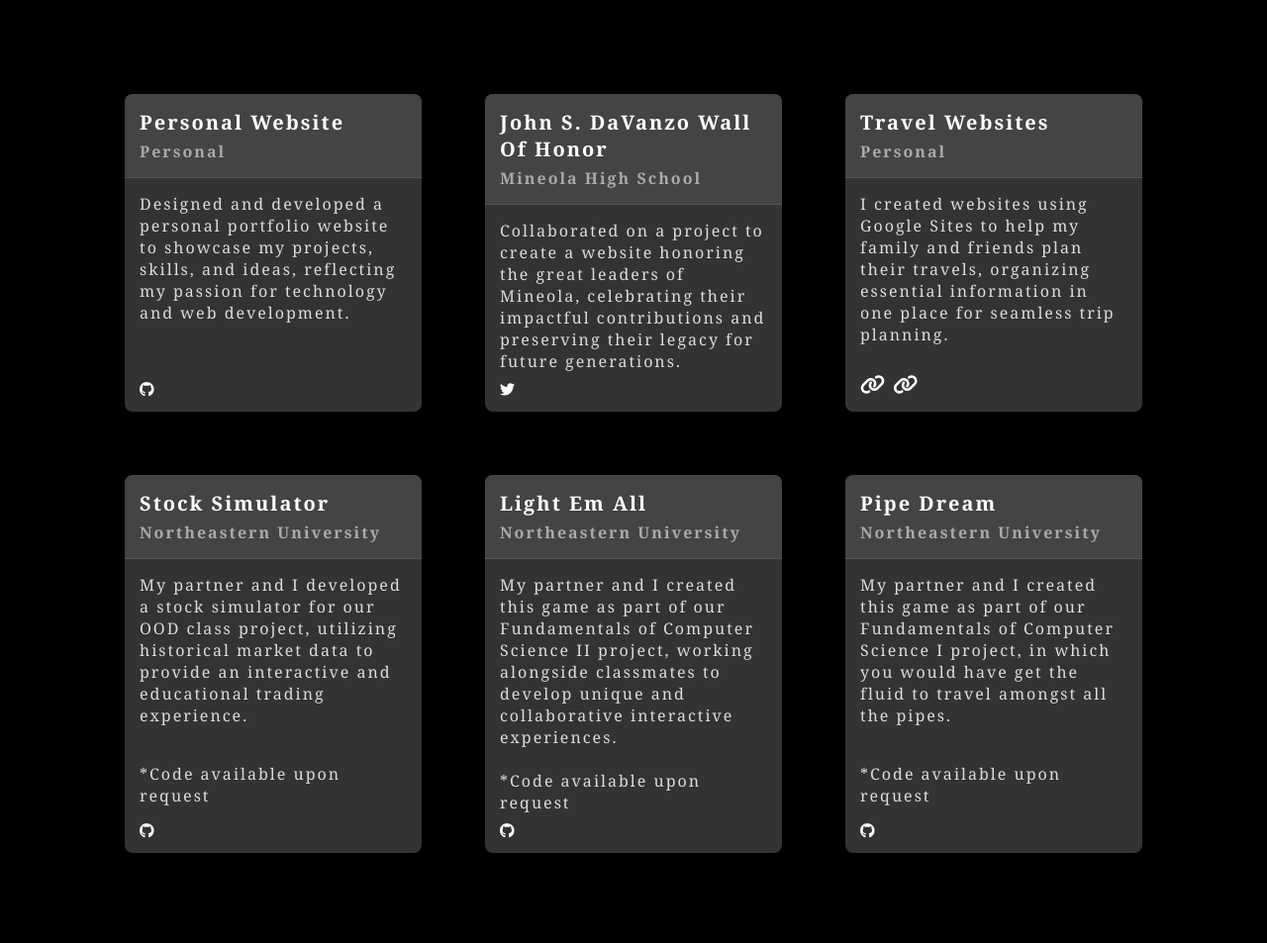
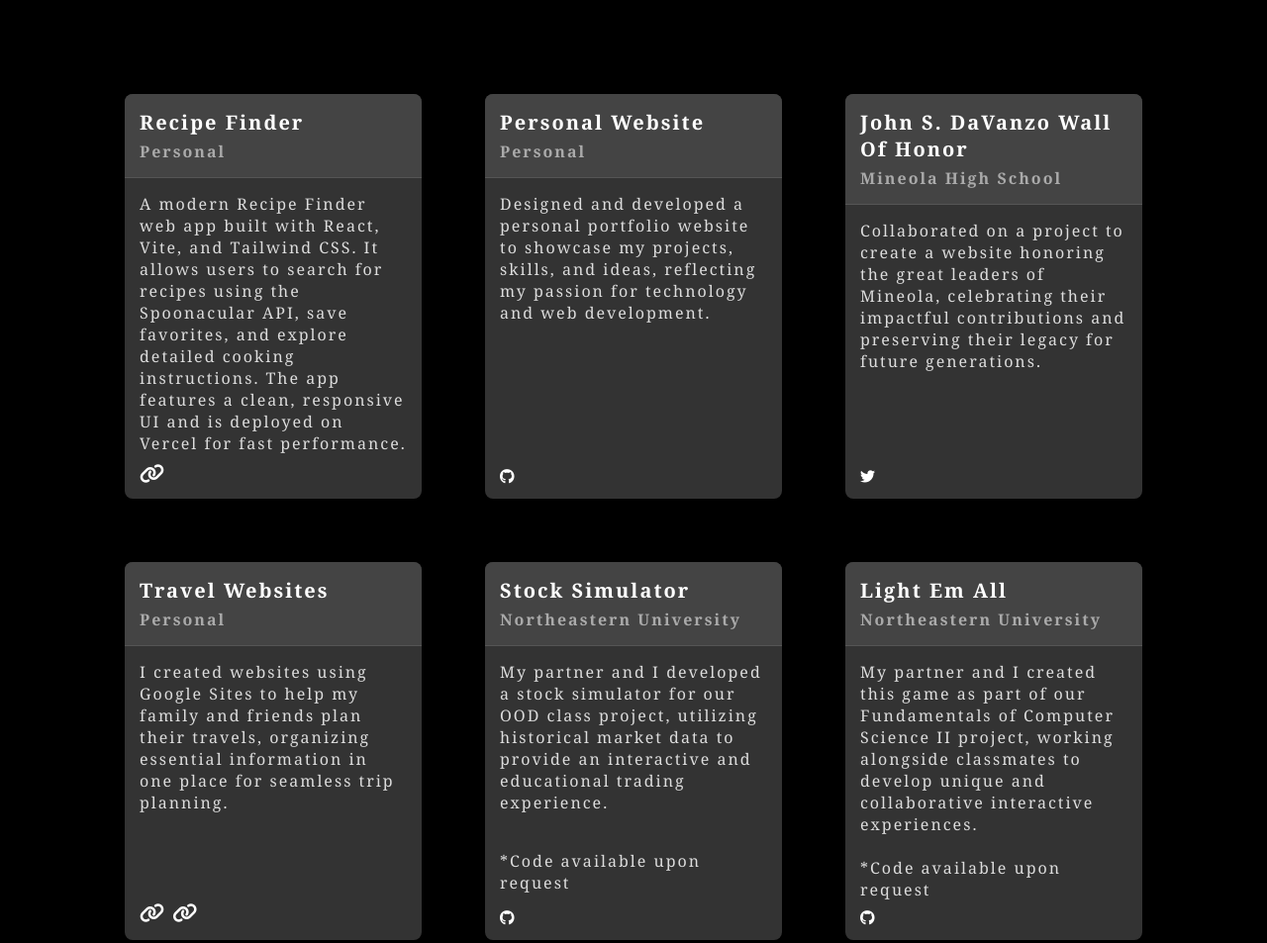
Before and after one commit to rsetia23/rsetia23.github.io, a plain HTML site: page index.html in a window 1280 px wide. Shown: the part 1146-2099 px from the top of the page at 99% size. Drawn offline with nearby package versions, Linux system fonts and the light colour scheme.

Commit message:
Added new project

```diff
--- a/index.html
+++ b/index.html
@@ -105,6 +105,21 @@
       <h1 class="header">P<span class="header-with-underline">ro</span>jects</h1>
 
       <div class="card-container">
+
+
+        <div class="card">
+          <div class="card-header">
+            <h3>Recipe Finder</h3>
+            <h4>Personal</h4>
+            <!-- <p class="date">June 2024</p> -->
+          </div>
+          <div class="card-body">
+            <p>A modern Recipe Finder web app built with React, Vite, and Tailwind CSS. It allows users to search for recipes using the Spoonacular API, save favorites, and explore detailed cooking instructions. The app features a clean, responsive UI and is deployed on Vercel for fast performance.</p>
+            <a class="link" href="https://recipe-finder-amber-six.vercel.app/" target="_blank">
+              <i class="fas fa-link"></i>
+            </a>
+          </div>
+        </div>
 
         <div class="card">
           <div class="card-header">
```
